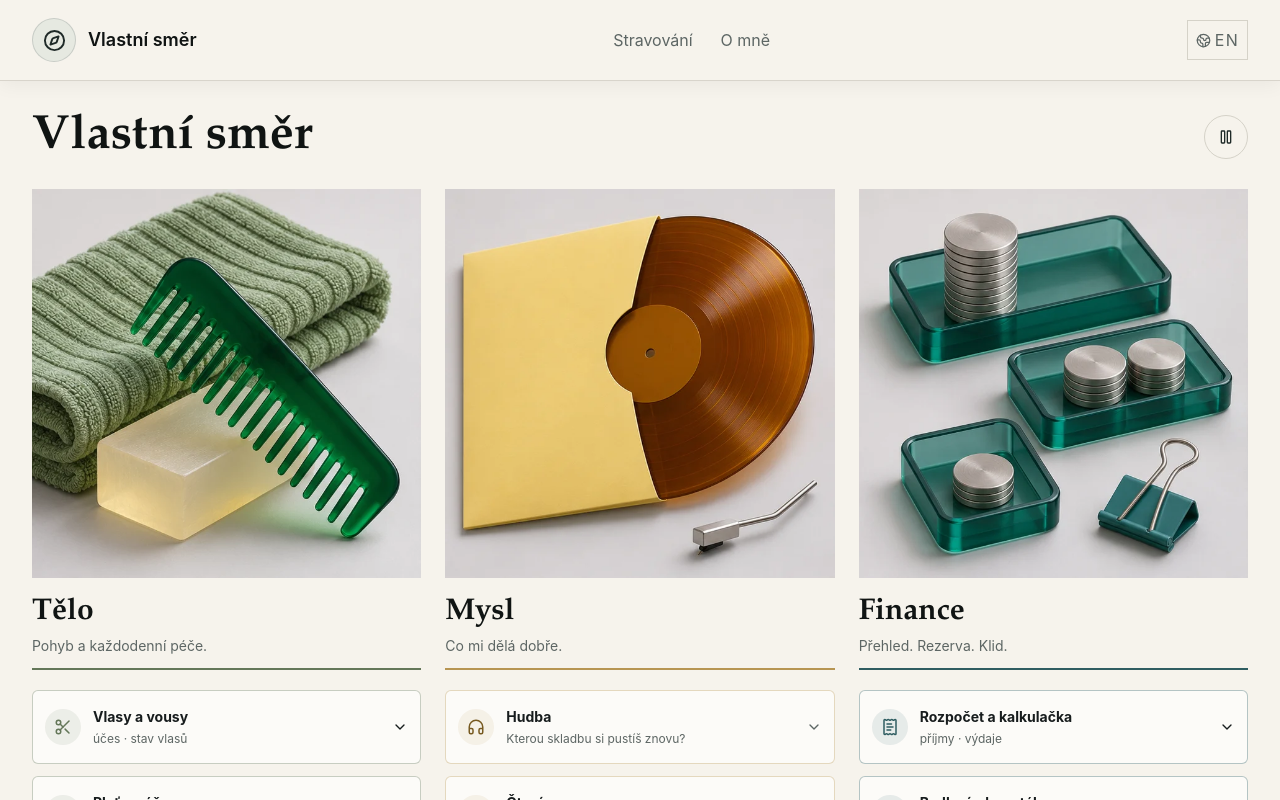
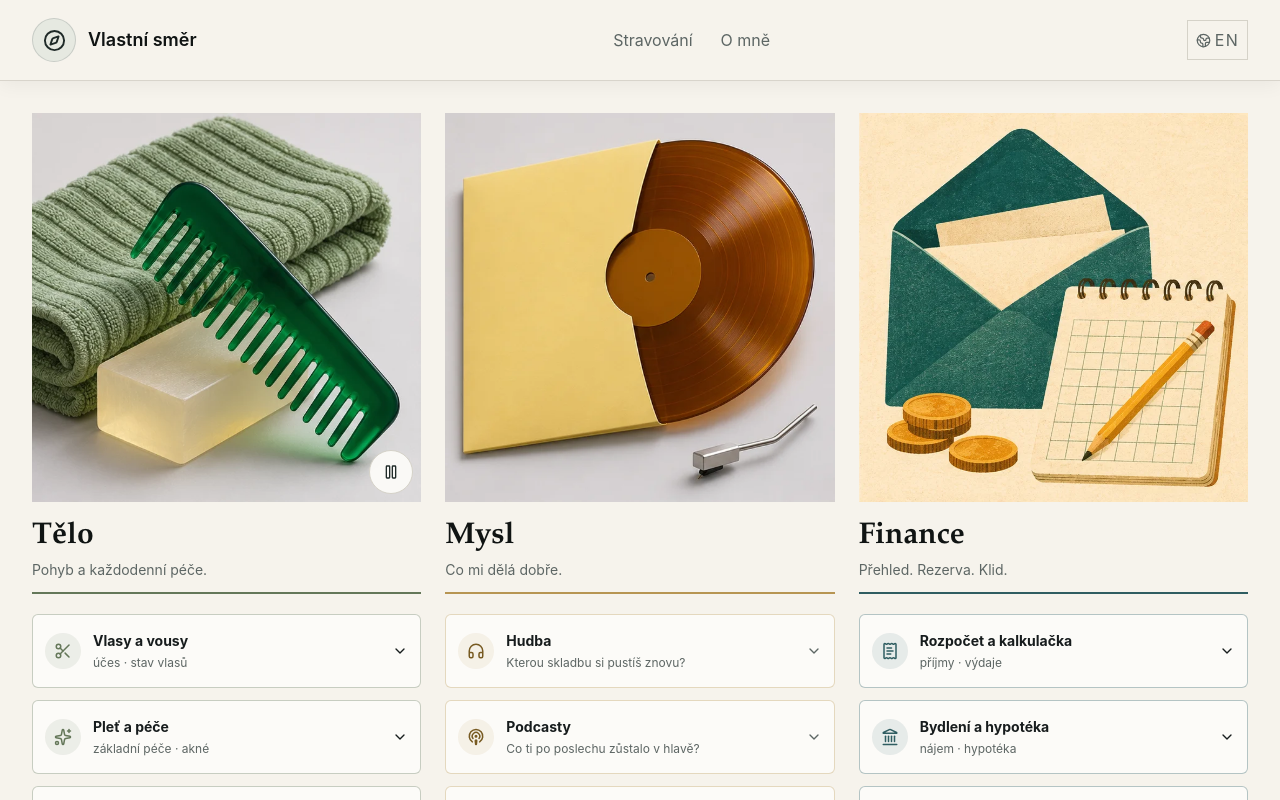
Before and after one commit to NeoCZ0101/CZECH-HORSE, a Next.js app: page / in a window 1280 px wide. Shown: the top 800 px of the page. Built offline with nearby package versions, Linux system fonts and the light colour scheme.

Commit message:
Simplify map heading, restore portrait and add podcasts

```diff
--- a/components/home/body-mind-map.tsx
+++ b/components/home/body-mind-map.tsx
@@ -2,7 +2,7 @@
 
 import Image from "next/image";
 import Link from "next/link";
-import { useEffect, useRef, useState } from "react";
+import { useEffect, useRef, useState, type ReactNode } from "react";
 import { Activity, ArrowRight, BookOpen, ChevronDown, Pause, Play, CircleDollarSign, Landmark, ReceiptText, Scissors, ShieldCheck, Smile, Sparkles, Target, Utensils } from "lucide-react";
 import { bodyAreas } from "@/lib/homepage-data";
 import { financeAreas } from "@/lib/finance-data";
@@ -15,11 +15,13 @@ type Area = { id: string; shortTitle: string; description: string; topics: strin
 type Language = "cs" | "en";
 type Pillar = "body" | "mind" | "finance";
 
-const pillarImages: Record<Pillar, readonly [string, string]> = {
-  body: ["/pillar-body-care.webp", "/pillar-body-breakfast.webp"],
+const pillarImages: Record<Pillar, readonly string[]> = {
+  body: ["/pillar-body-care.webp", "/pillar-body.webp"],
   mind: ["/pillar-mind-vinyl.webp", "/pillar-mind.webp"],
-  finance: ["/pillar-finance-reserves.webp", "/pillar-finance.webp"],
+  finance: ["/pillar-finance.webp"],
 };
+
+const imageCount = new Set(Object.values(pillarImages).flat()).size;
 
 const headings = {
   cs: { body: ["Tělo", "Pohyb a každodenní péče."], mind: ["Mysl", "Co mi dělá dobře."], finance: ["Finance", "Přehled. Rezerva. Klid."] },
@@ -34,17 +36,18 @@ const areaIcons = {
   "prace-a-prijem": CircleDollarSign, "work-and-income": CircleDollarSign, "vzdelavani-a-rozvoj": Target, "learning-and-growth": Target,
 };
 
-function PillarHeading({ pillar, language, onReady }: { pillar: Pillar; language: Language; onReady: (id: string) => void }) {
+function PillarHeading({ pillar, language, onReady, children }: { pillar: Pillar; language: Language; onReady: (id: string) => void; children?: ReactNode }) {
   const [title, line] = headings[language][pillar];
   const border = { body: "border-olive", mind: "border-amber", finance: "border-petrol" }[pillar];
   return <header className={`mb-4 flex items-center gap-4 border-b-2 pb-3 md:mb-5 md:block ${border}`}>
-    <div aria-hidden className="relative size-[104px] shrink-0 overflow-hidden md:aspect-square md:h-auto md:w-full">
+    <div className="relative size-[104px] shrink-0 overflow-hidden md:aspect-square md:h-auto md:w-full">
       {pillarImages[pillar].map((src, index) => (
         <Image key={src} src={src}
           width={720} height={720} sizes="(min-width:1280px) 390px, (min-width:768px) 31vw, 104px"
           loading="eager" onLoad={() => onReady(src)} alt=""
           className={index === 0 ? "block size-full object-cover" : art.print} />
       ))}
+      {children}
     </div>
     <div className="min-w-0 md:pt-4">
       <h2 className="font-display text-3xl font-semibold leading-tight text-forest-deep">{title}</h2>
@@ -89,23 +92,22 @@ export function BodyMindMap({ language = "cs", body = bodyAreas, finance = finan
   const loaded = useRef(new Set<string>());
   function markLoaded(id: string) {
     loaded.current.add(id);
-    if (loaded.current.size === 6) setReady(true);
+    if (loaded.current.size === imageCount) setReady(true);
   }
   const motionLabel = paused ? (cs ? "Spustit střídání obrázků" : "Play image rotation") : (cs ? "Pozastavit střídání obrázků" : "Pause image rotation");
   return <section data-art-ready={ready} data-art-paused={paused} id="mapa-cloveka" aria-labelledby="map-title" className="mx-auto max-w-7xl scroll-mt-24 px-4 pb-14 pt-6 sm:px-6 lg:px-8 lg:pt-8">
-    <div className="mb-5 flex items-center justify-between gap-4 sm:mb-7">
-      <h1 id="map-title" className="font-display text-4xl font-semibold text-forest-deep sm:text-5xl">Vlastní směr</h1>
-      <button type="button" onClick={() => setPaused(p => !p)} disabled={!ready} aria-label={motionLabel} title={motionLabel}
-        className="inline-grid size-11 shrink-0 place-items-center rounded-full border border-sand text-forest hover:bg-surface disabled:opacity-50 motion-reduce:hidden">
-        {paused ? <Play size={16} aria-hidden /> : <Pause size={16} aria-hidden />}
-      </button>
-    </div>
+    <h1 id="map-title" className="sr-only">Vlastní směr</h1>
     <nav aria-label={cs ? "Oblasti" : "Areas"} className="mb-5 flex justify-between border-y border-sand md:hidden">
       {(["body", "mind", "finance"] as const).map(p => <a key={p} href={`#map-${p}`} className="inline-flex min-h-11 items-center gap-1 text-sm font-semibold text-forest">{headings[language][p][0]}<ChevronDown size={14} aria-hidden /></a>)}
     </nav>
     <div className="grid items-start gap-8 md:grid-cols-3 md:gap-4 xl:gap-6">
       {(["body", "mind", "finance"] as const).map(p => <section key={p} id={`map-${p}`} className="min-w-0 scroll-mt-24">
-        <PillarHeading pillar={p} language={language} onReady={markLoaded} />
+        <PillarHeading pillar={p} language={language} onReady={markLoaded}>
+          {p === "body" && <button type="button" onClick={() => setPaused(p => !p)} disabled={!ready} aria-label={motionLabel} title={motionLabel}
+        className="absolute bottom-1 right-1 z-10 inline-grid size-9 md:bottom-2 md:right-2 md:size-11 shrink-0 place-items-center rounded-full border border-sand bg-surface/95 text-forest hover:bg-surface disabled:opacity-50 motion-reduce:hidden">
+        {paused ? <Play size={16} aria-hidden /> : <Pause size={16} aria-hidden />}
+      </button>}
+        </PillarHeading>
         {p === "mind" ? <MindNotes language={language} /> : <TopicList pillar={p} language={language} areas={p === "body" ? body : finance} />}
         {p === "body" && <Link href={cs ? "/stravovani#recepty" : "/en/stravovani#recipes"} className="mt-2 inline-flex min-h-11 items-center gap-2 text-sm font-semibold text-forest hover:underline"><BookOpen size={16} aria-hidden />{cs ? "Recepty" : "Recipes"}</Link>}
       </section>)}
--- a/components/home/mind-notes.tsx
+++ b/components/home/mind-notes.tsx
@@ -1,14 +1,16 @@
-import { Headphones, BookOpen, PencilLine, ChevronDown } from "lucide-react";
+import { Headphones, Podcast, BookOpen, PencilLine, ChevronDown } from "lucide-react";
 
-const icons = [Headphones, BookOpen, PencilLine];
+const icons = [Headphones, Podcast, BookOpen, PencilLine];
 const notes = {
   cs: [
     ["Hudba", "Kterou skladbu si pustíš znovu?", "Vyber si jednu a poslechni si ji až do konce. Co tě na ní dneska bavilo?"],
+    ["Podcasty", "Co ti po poslechu zůstalo v hlavě?", "Vybav si poslední rozhovor, který tě zaujal. Jakou myšlenku z něj bys chtěl probrat s někým dalším?"],
     ["Čtení", "Věta, ke které se chceš vrátit.", "Otevři rozečtenou knížku. Když tě některá věta zastaví, nech si u ní záložku."],
     ["Tvoření", "Někdy se usměju už u toho, jak tenhle web vzniká.", "Co by tě dnes bavilo vytvořit jen tak, i kdyby to nikdo další neviděl?"],
   ],
   en: [
     ["Music", "Which song would you play again?", "Pick one and listen to it all the way through. What did you enjoy about it today?"],
+    ["Podcasts", "What stayed with you after listening?", "Think of the last conversation you enjoyed listening to. Which idea would you like to talk through with someone else?"],
     ["Reading", "A line worth coming back to.", "Open the book you’re reading. When a sentence makes you pause, leave a bookmark there."],
     ["Creating", "Sometimes just making this site makes me smile.", "What would you enjoy making today, even if nobody else ever saw it?"],
   ],
```
